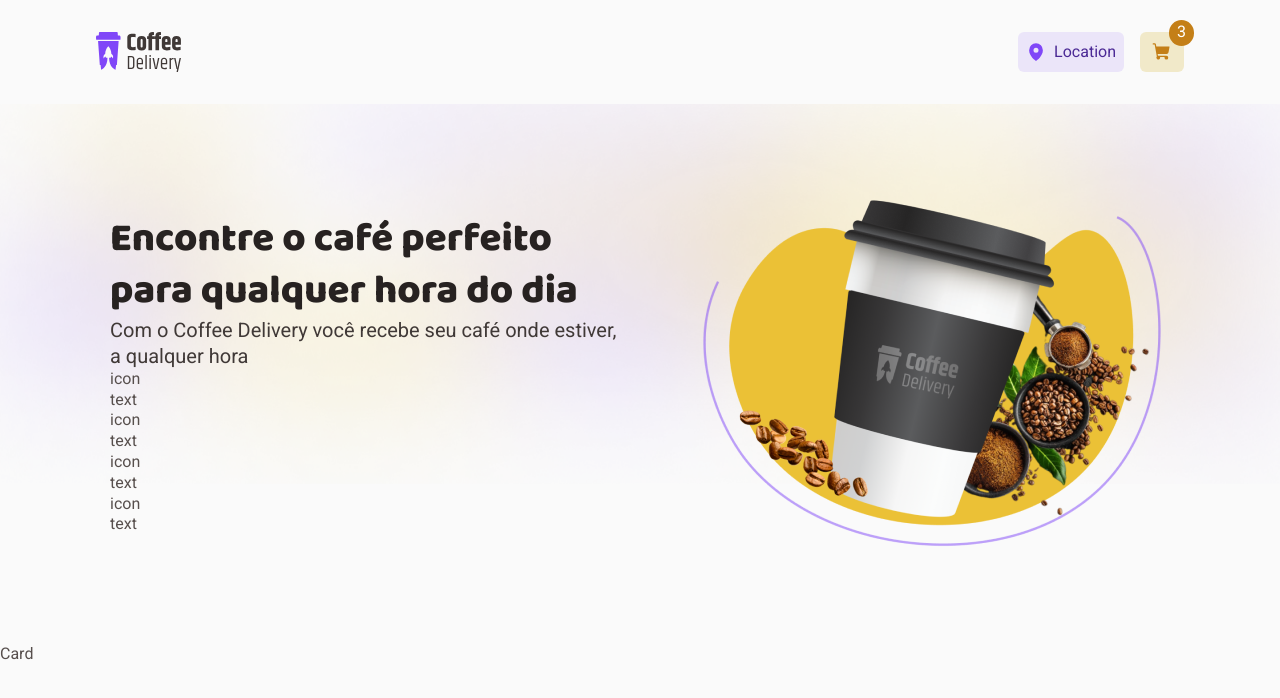
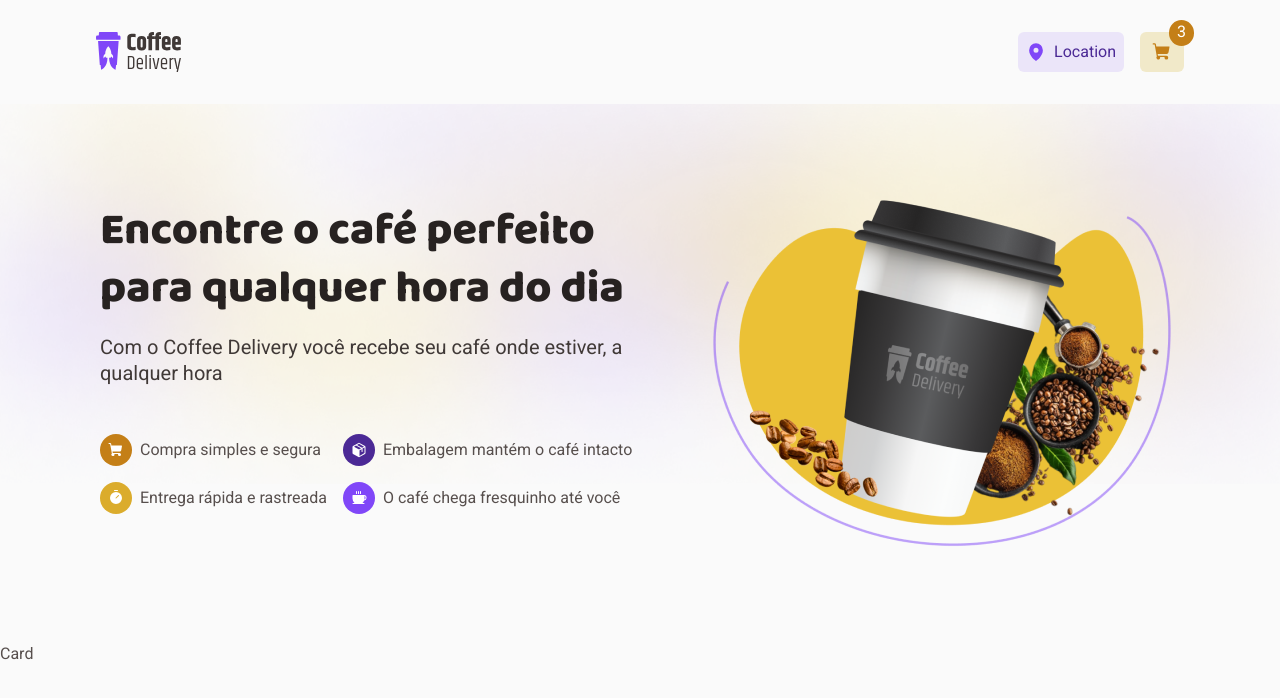
Before and after one commit to bruflor/ignite-challenge02-Coffe-Delivery, a React (Vite) app: page / in a window 1280 px wide. Shown: the top 698 px of the page. Built offline with nearby package versions, Linux system fonts and the light colour scheme.

Commit message:
banner bullets items

```diff
--- a/src/App.styles.ts
+++ b/src/App.styles.ts
@@ -11,12 +11,13 @@ export const Banner = styled.div`
 
   display: grid;
   /* grid-template-columns: auto 1fr; */
-  grid-template-columns: 520px auto;
+  grid-template-columns: 540px auto;
   gap: 4rem;
   justify-content: center;
   align-items: center;
 
-  div {
+  h3 {
+    margin: 1rem 0;
   }
   @media (max-width: 768px) {
     html {
@@ -25,3 +26,40 @@ export const Banner = styled.div`
     grid-template-columns: 1fr;
   }
 `;
+
+const BulletsColor = {
+  "yellow-dark": "yellow-dark",
+  yellow: "yellow",
+  "purple-dark": "purple-dark",
+  purple: "purple",
+} as const;
+
+interface BannerBulletsProps {
+  bulletsColor: keyof typeof BulletsColor;
+}
+
+export const BannerBullets = styled.span<BannerBulletsProps>`
+  background: ${(props) => props.theme[BulletsColor[props.bulletsColor]]};
+  color: ${(props) => props.theme.white};
+  height: 2rem;
+  width: 2rem;
+  padding: 0.5rem;
+  border-radius: 50%;
+  display: flex;
+  align-items: center;
+`;
+
+export const BannerItems = styled.div`
+  display: flex;
+  gap: 1rem;
+
+  div {
+    margin: 1rem 0;
+  }
+
+  div div {
+    gap: 0.5rem;
+    display: flex;
+    align-items: center;
+  }
+`;
--- a/src/App.tsx
+++ b/src/App.tsx
@@ -2,9 +2,9 @@ import { ThemeProvider } from "styled-components";
 import { defaultTheme } from "./styles/themes/default";
 import { GlobalStyle } from "./styles/global";
 import { Header } from "./components/Header";
-import { Banner } from "./App.styles";
+import { Banner, BannerBullets, BannerItems } from "./App.styles";
 import Logo from "./assets/LogoCoffeDelivery.svg";
-import { MapPin, ShoppingCart } from "phosphor-react";
+import { Coffee, MapPin, Package, ShoppingCart, Timer } from "phosphor-react";
 import BannerImg from "./assets/CoffeBanner.png";
 
 export function App() {
@@ -20,28 +20,36 @@ export function App() {
               Com o Coffee Delivery você recebe seu café onde estiver, a
               qualquer hora
             </h3>
-            <div>
+            <BannerItems>
               <div>
                 <div>
-                  <span>icon</span>
-                  <p>text</p>
+                  <BannerBullets bulletsColor="yellow-dark">
+                    <ShoppingCart size={16} weight="fill" />
+                  </BannerBullets>
+                  <p>Compra simples e segura</p>
                 </div>
                 <div>
-                  <span>icon</span>
-                  <p>text</p>
+                  <BannerBullets bulletsColor="yellow">
+                    <Timer size={16} weight="fill" />
+                  </BannerBullets>
+                  <p>Entrega rápida e rastreada</p>
                 </div>
               </div>
               <div>
                 <div>
-                  <span>icon</span>
-                  <p>text</p>
+                  <BannerBullets bulletsColor="purple-dark">
+                    <Package size={16} weight="fill" />
+                  </BannerBullets>
+                  <p>Embalagem mantém o café intacto</p>
                 </div>
                 <div>
-                  <span>icon</span>
-                  <p>text</p>
+                  <BannerBullets bulletsColor="purple">
+                    <Coffee size={16} weight="fill" />
+                  </BannerBullets>
+                  <p>O café chega fresquinho até você</p>
                 </div>
               </div>
-            </div>
+            </BannerItems>
           </div>
           <img src={BannerImg} />
         </Banner>
--- a/src/styles/global.ts
+++ b/src/styles/global.ts
@@ -36,7 +36,7 @@ h1, h2{
 }
 h1{
     color: ${(props) => props.theme["base-title"]};
-    font-size: 2.5rem;
+    font-size: 2.8rem;
 }
 h2{
     color: ${(props) => props.theme["base-title"]};
```
